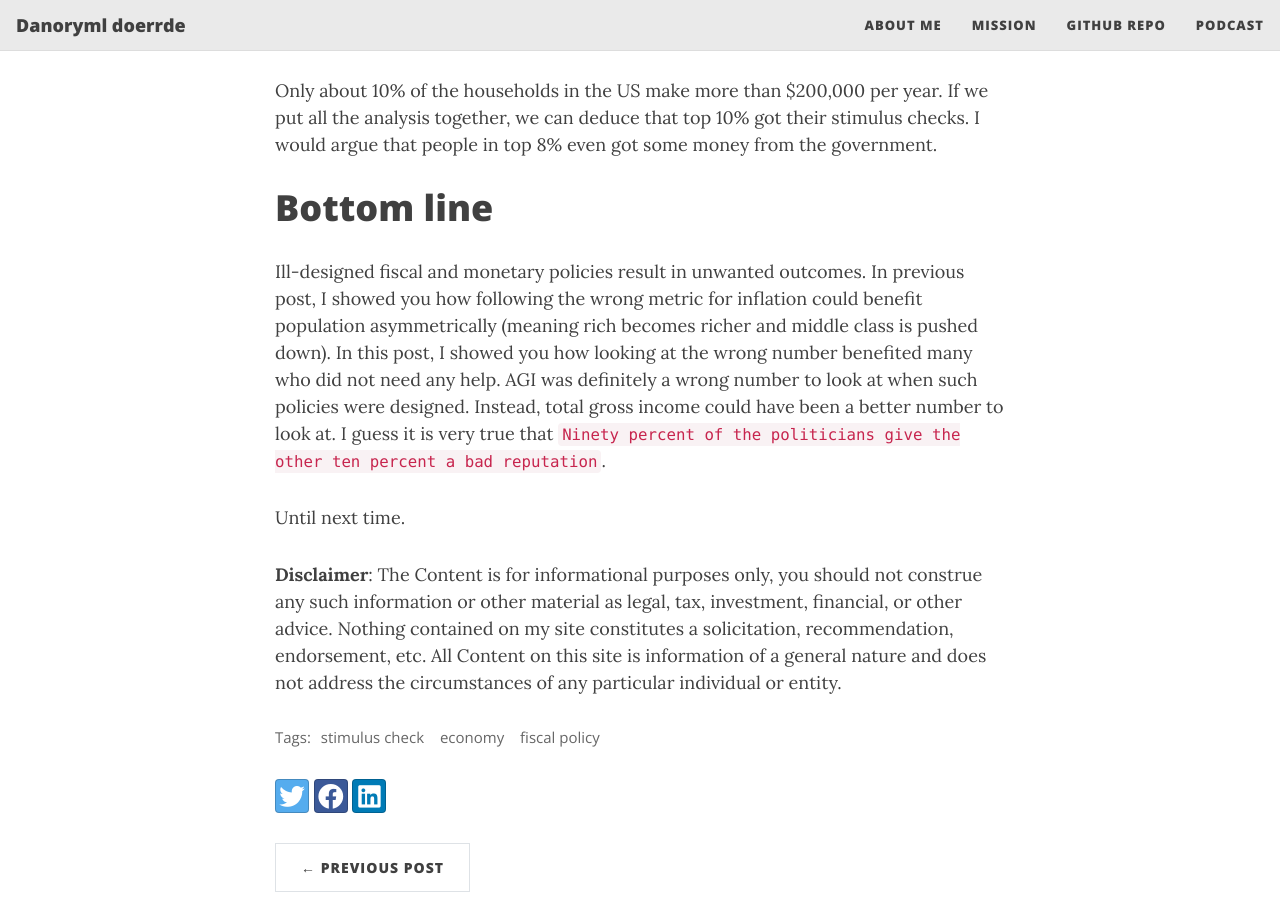
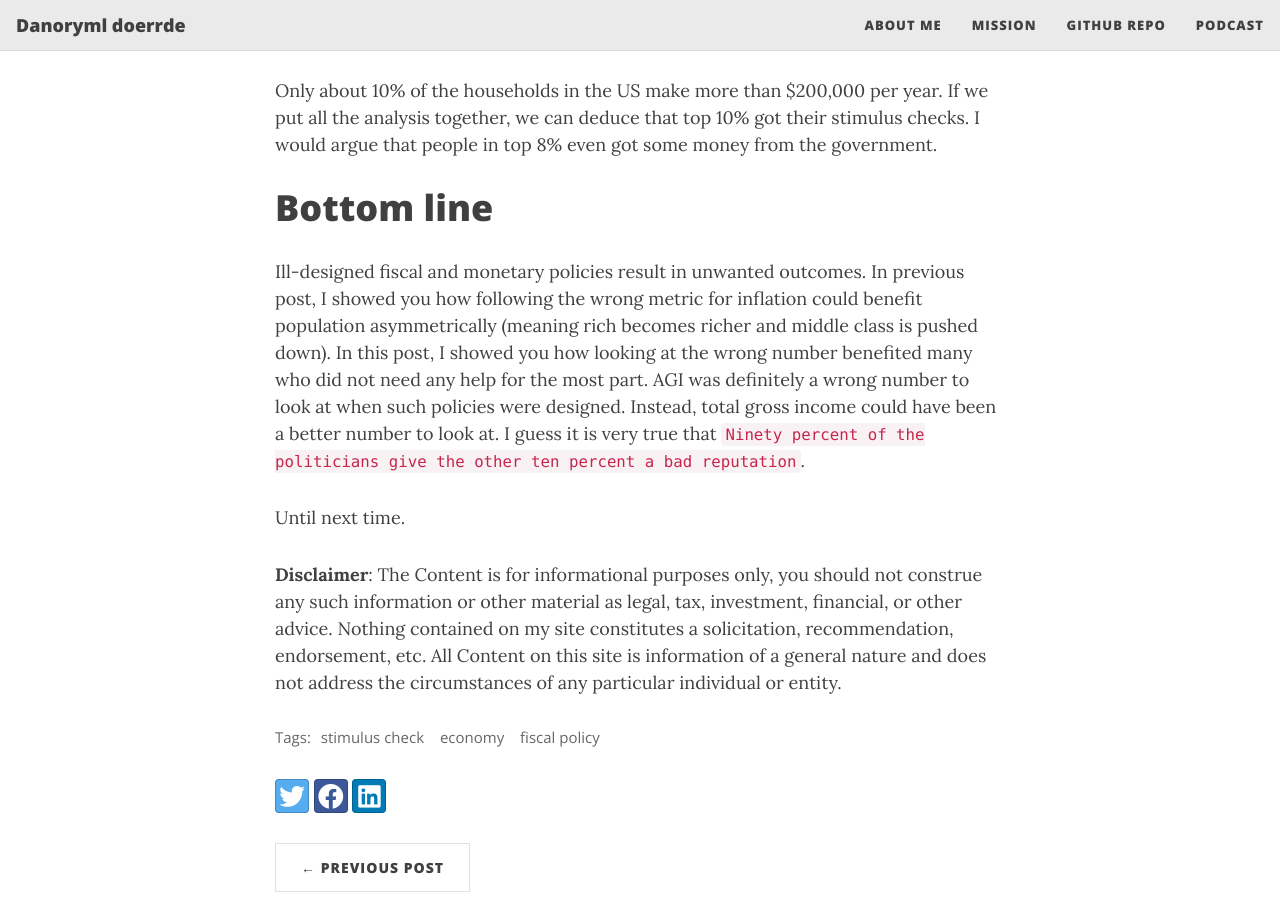
Before and after one commit to aissaei/randomlyordered.github.io, a Jekyll site: the page built from _posts/2021-03-19-Top-10-received-their-1400-stimulus-check-how-about-you.md, in a window 1280 px wide and 900 px high, scrolled down 3899 px. Built offline with Jekyll 4.4.1, drawn with Linux system fonts in a browser that asks for light colours; nearby versions of some CDN libraries; comment, search, counter and statistics services are not loaded.

Commit message:
new post - stimulus check

```diff
--- a/_posts/2021-03-19-Top-10-received-their-1400-stimulus-check-how-about-you.md
+++ b/_posts/2021-03-19-Top-10-received-their-1400-stimulus-check-how-about-you.md
@@ -55,7 +55,7 @@
 
 # Bottom line
 
-Ill-designed fiscal and monetary policies result in unwanted outcomes. In previous post, I showed you how following the wrong metric for inflation could benefit population asymmetrically (meaning rich becomes richer and middle class is pushed down). In this post, I showed you how looking at the wrong number benefited many who did not need any help. AGI was definitely a wrong number to look at when such policies were designed. Instead, total gross income could have been a better number to look at. I guess it is very true that `Ninety percent of the politicians give the other ten percent a bad reputation`.
+Ill-designed fiscal and monetary policies result in unwanted outcomes. In previous post, I showed you how following the wrong metric for inflation could benefit population asymmetrically (meaning rich becomes richer and middle class is pushed down). In this post, I showed you how looking at the wrong number benefited many who did not need any help for the most part. AGI was definitely a wrong number to look at when such policies were designed. Instead, total gross income could have been a better number to look at. I guess it is very true that `Ninety percent of the politicians give the other ten percent a bad reputation`.
 
 Until next time.
 
```
